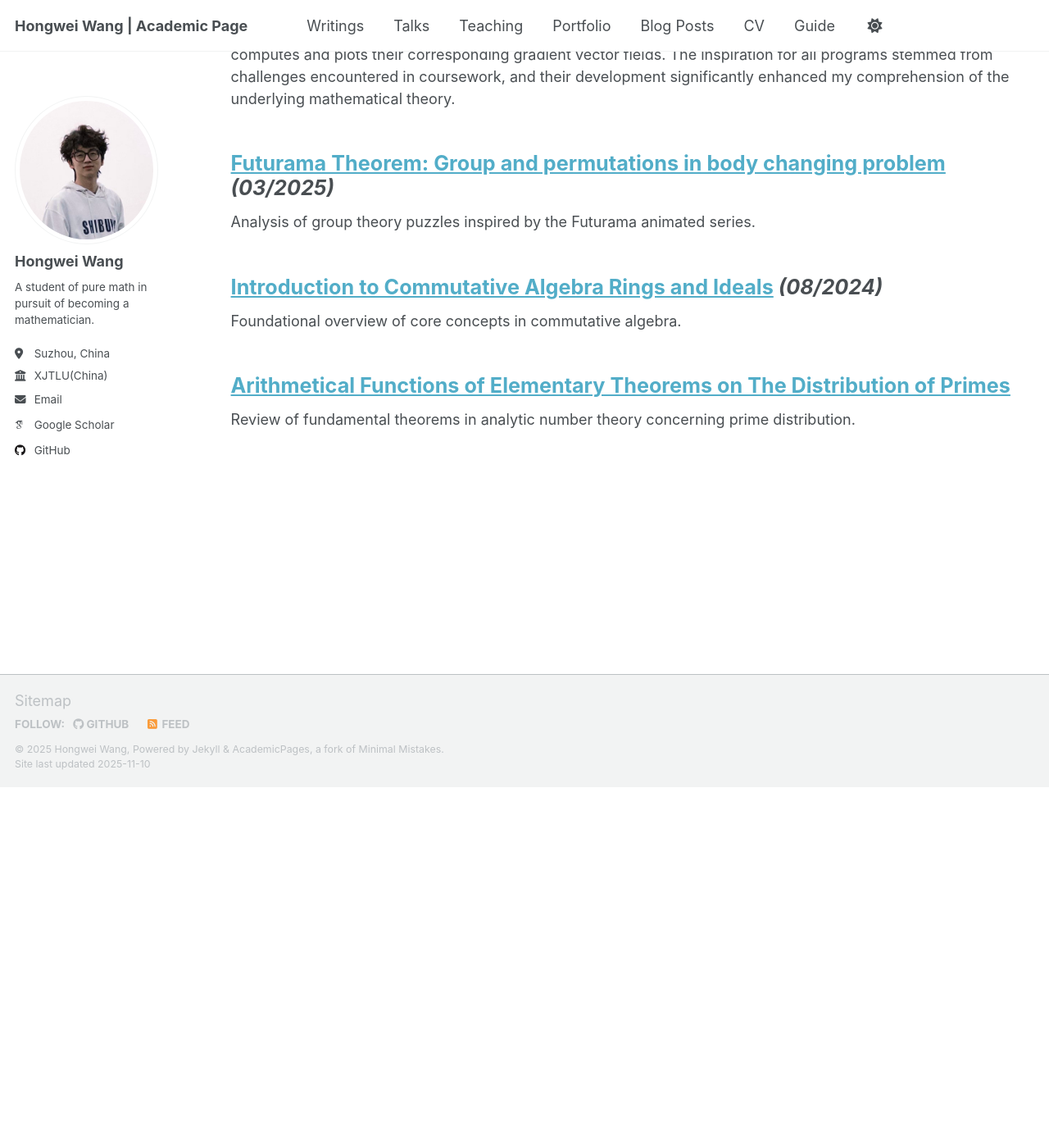
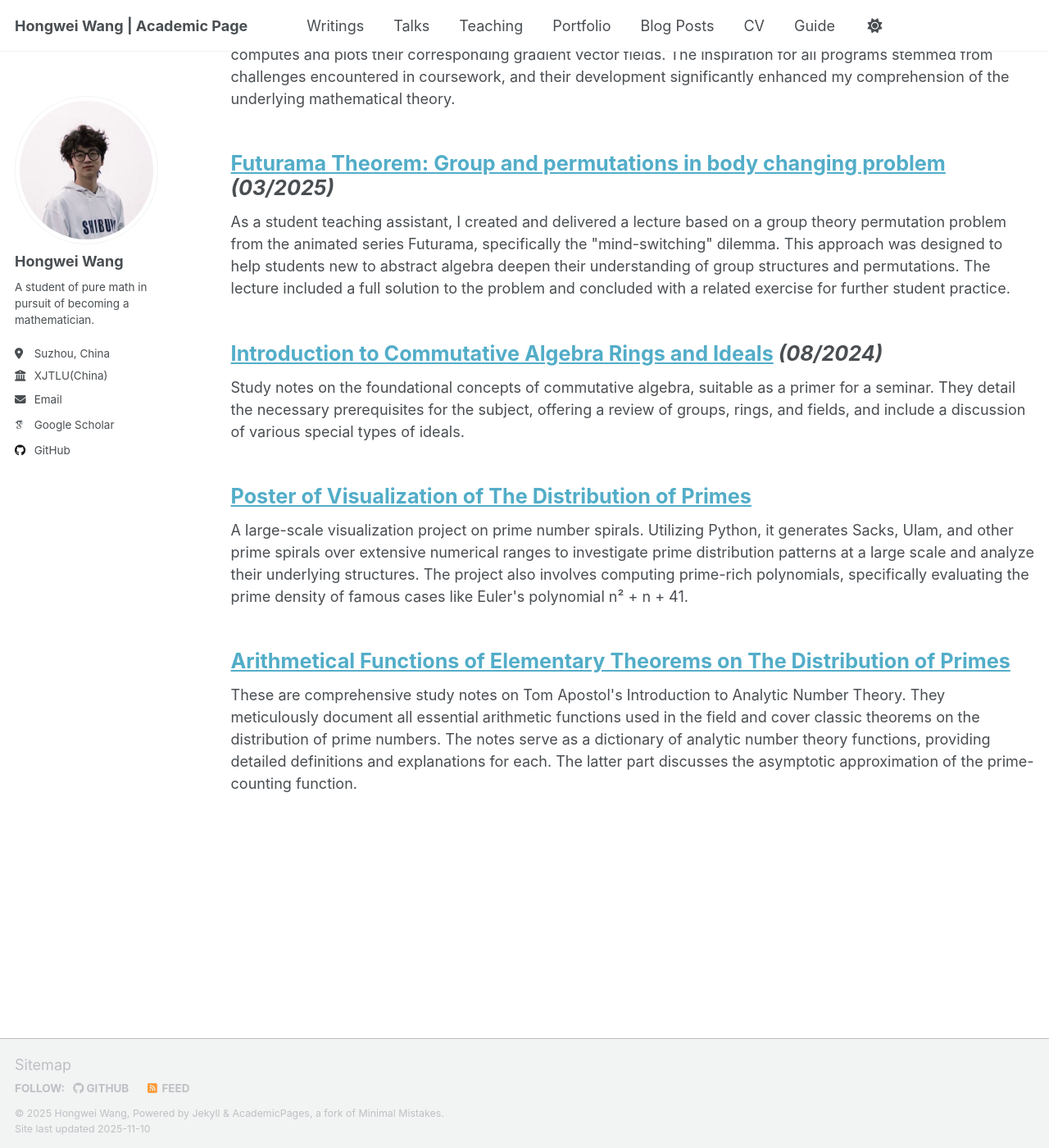
Before and after one commit to WangHongWei-AcademicPage/WangHongWei-AcademicPage.github.io, a Jekyll site: the page built from _pages/writings.html, in a window 1280 px wide and 1400 px high, scrolled down 1147 px. Shown: the whole window at 82% size. Built offline with Jekyll 4.4.1, drawn with Linux system fonts in a browser that asks for light colours; some web fonts are replaced; a script that is not in the unit is left out; before the commit the page ends 2107 px from its top, so only the background shows below that.

Commit message:
Update writings.html

```diff
--- a/_pages/writings.html
+++ b/_pages/writings.html
@@ -26,16 +26,21 @@ I would be sincerely grateful if you could contact me should you identify any ma
 
   <div class="publication-item" style="margin-bottom: 2.5em;">
     <h3 style="font-size: 1.4em; margin-bottom: 0.5em;"><a href="../assets/C1.pdf" style="font-size: inherit;">Futurama Theorem: Group and permutations in body changing problem</a> <em>(03/2025)</em></h3>
-    <p style="line-height: 1.5; margin-top: 0.5em;">Analysis of group theory puzzles inspired by the Futurama animated series.</p>
+    <p style="line-height: 1.5; margin-top: 0.5em;">As a student teaching assistant, I created and delivered a lecture based on a group theory permutation problem from the animated series Futurama, specifically the "mind-switching" dilemma. This approach was designed to help students new to abstract algebra deepen their understanding of group structures and permutations. The lecture included a full solution to the problem and concluded with a related exercise for further student practice.</p>
   </div>
 
   <div class="publication-item" style="margin-bottom: 2.5em;">
     <h3 style="font-size: 1.4em; margin-bottom: 0.5em;"><a href="../assets/Rings.pdf" style="font-size: inherit;">Introduction to Commutative Algebra Rings and Ideals</a> <em>(08/2024)</em></h3>
-    <p style="line-height: 1.5; margin-top: 0.5em;">Foundational overview of core concepts in commutative algebra.</p>
+    <p style="line-height: 1.5; margin-top: 0.5em;">Study notes on the foundational concepts of commutative algebra, suitable as a primer for a seminar. They detail the necessary prerequisites for the subject, offering a review of groups, rings, and fields, and include a discussion of various special types of ideals.</p>
+  </div>
+
+  <div class="publication-item" style="margin-bottom: 2.5em;">
+    <h3 style="font-size: 1.4em; margin-bottom: 0.5em;"><a href="../assets/main.pdf" style="font-size: inherit;">Poster of Visualization of The Distribution of Primes</a></h3>
+    <p style="line-height: 1.5; margin-top: 0.5em;">A large-scale visualization project on prime number spirals. Utilizing Python, it generates Sacks, Ulam, and other prime spirals over extensive numerical ranges to investigate prime distribution patterns at a large scale and analyze their underlying structures. The project also involves computing prime-rich polynomials, specifically evaluating the prime density of famous cases like Euler's polynomial n² + n + 41.</p>
   </div>
 
   <div class="publication-item" style="margin-bottom: 2.5em;">
     <h3 style="font-size: 1.4em; margin-bottom: 0.5em;"><a href="../assets/C2.pdf" style="font-size: inherit;">Arithmetical Functions of Elementary Theorems on The Distribution of Primes</a></h3>
-    <p style="line-height: 1.5; margin-top: 0.5em;">Review of fundamental theorems in analytic number theory concerning prime distribution.</p>
+    <p style="line-height: 1.5; margin-top: 0.5em;">These are comprehensive study notes on Tom Apostol's Introduction to Analytic Number Theory. They meticulously document all essential arithmetic functions used in the field and cover classic theorems on the distribution of prime numbers. The notes serve as a dictionary of analytic number theory functions, providing detailed definitions and explanations for each. The latter part discusses the asymptotic approximation of the prime-counting function.</p>
   </div>
 </div>
```
